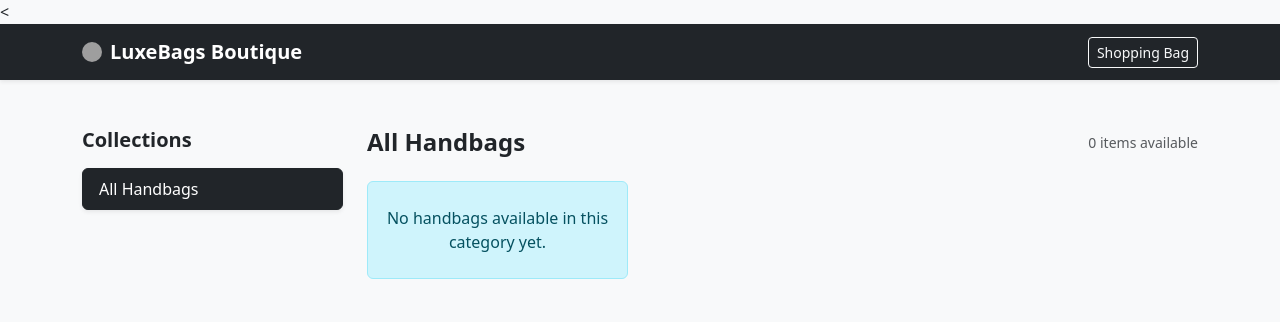
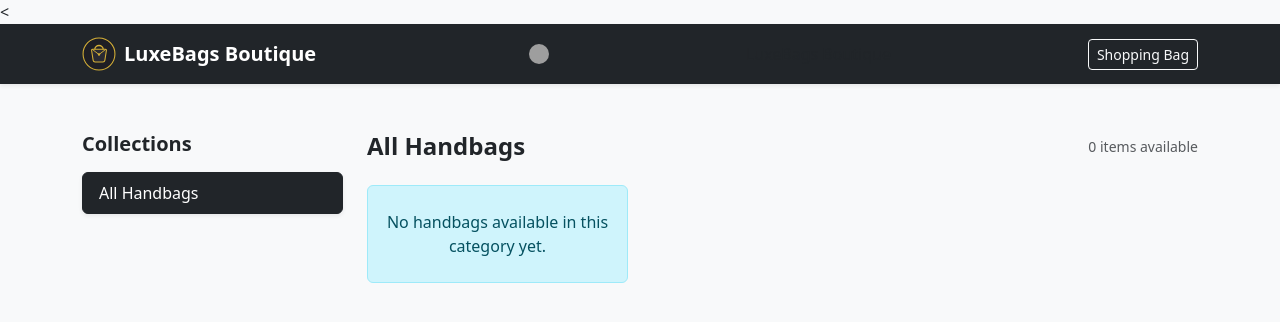
Before and after one commit to d4399049-hub/handbags-boutique, a Django app: template shop/templates/shop/product/list.html in a window 1280 px wide. Shown: the top 322 px of the page. Run offline with Django 3.2, Linux system fonts and the light colour scheme; the template is opened without the code that fills it, so the values that code supplies are empty; grey boxes are pictures that could not be loaded.

Commit message:
Update list.html

```diff
--- a/shop/templates/shop/product/list.html
+++ b/shop/templates/shop/product/list.html
@@ -11,7 +11,16 @@
 
 <nav class="navbar navbar-dark bg-dark mb-4 shadow-sm">
     <div class="container">
-      <a class="navbar-brand d-flex align-items-center gap-2 fw-bold" href="/">
+      <a class="navbar-brand d-flex align-items-center gap-2 fw-bold text-white text-decoration-none" href="/">
+  <svg width="34" height="34" viewBox="0 0 64 64" fill="none" xmlns="http://www.w3.org/2000/svg">
+    <circle cx="32" cy="32" r="30" fill="#1e1e24" stroke="#d4af37" stroke-width="2"/>
+    <path d="M24 24C24 19.58 27.58 16 32 16C36.42 16 40 19.58 40 24" stroke="#d4af37" stroke-width="2.5" stroke-linecap="round"/>
+    <path d="M18 25L21 44C21.3 45.7 22.8 47 24.5 47H39.5C41.2 47 42.7 45.7 43 44L46 25C46.2 23.9 45.4 23 44.3 23H19.7C18.6 23 17.8 23.9 18 25Z" fill="#2a2a32" stroke="#d4af37" stroke-width="2"/>
+    <path d="M19 23L32 33L45 23" stroke="#d4af37" stroke-width="1.8" fill="none"/>
+    <circle cx="32" cy="33" r="2.2" fill="#d4af37"/>
+  </svg>
+  <span>LuxeBags Boutique</span>
+</a>
     <img src="{% static 'img/logo.webp' %}" alt="LuxeBags Logo" width="20" height="20" class="d-inline-block align-text-top rounded-circle">
     <span>LuxeBags Boutique</span>
 </a>
```
